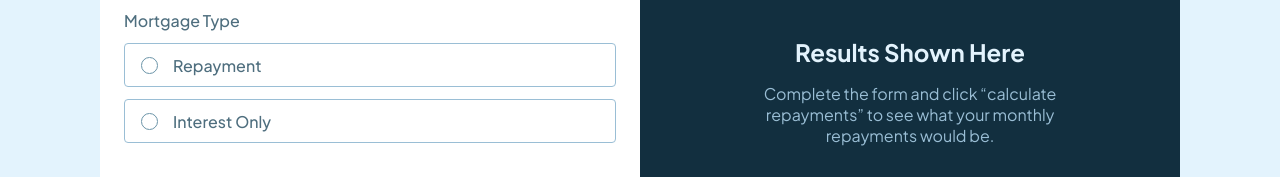
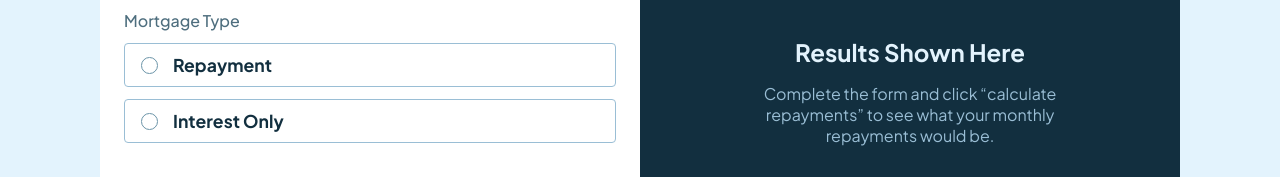
Before and after one commit to Mike-Kay/02-mortgage-repayment-calculator-main, a plain HTML site: page index.html in a window 1280 px wide. Shown: the part 407-584 px from the top of the page. Drawn offline with Linux system fonts and the light colour scheme.

Commit message:
updated styles.css

```diff
--- a/styles.css
+++ b/styles.css
@@ -234,6 +234,9 @@ input[type="radio"] {
   width: 100%;
   height: 2.75rem;
   padding-left: 3rem;
+  font-weight: 700;
+  font-size: 1.1rem;
+  color: var(--clr-Slate-900);
   cursor: pointer;
   transition: var(--transition);
 }
```
